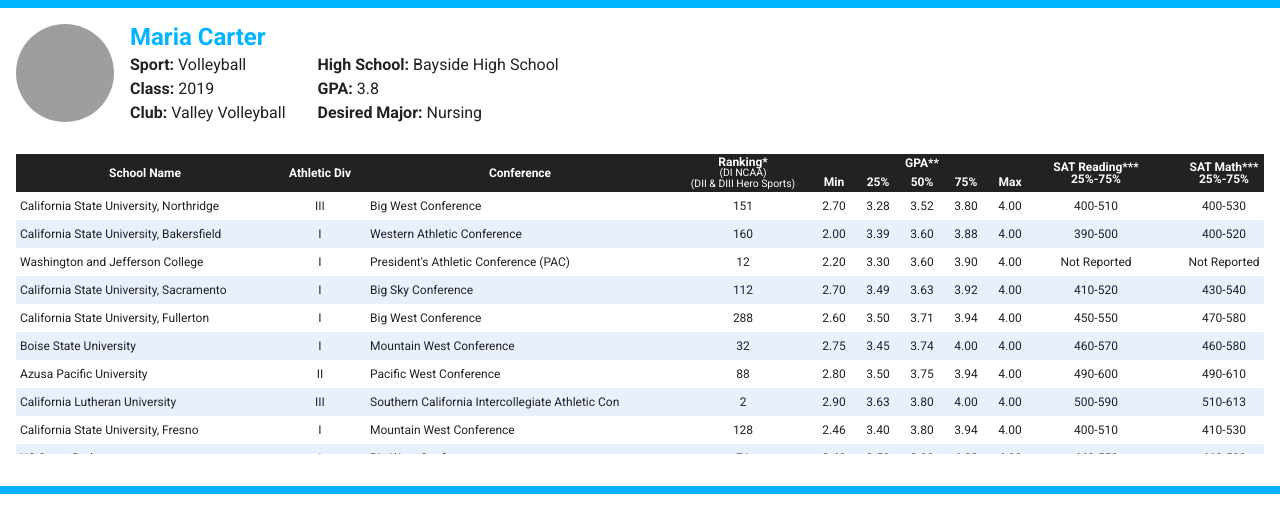
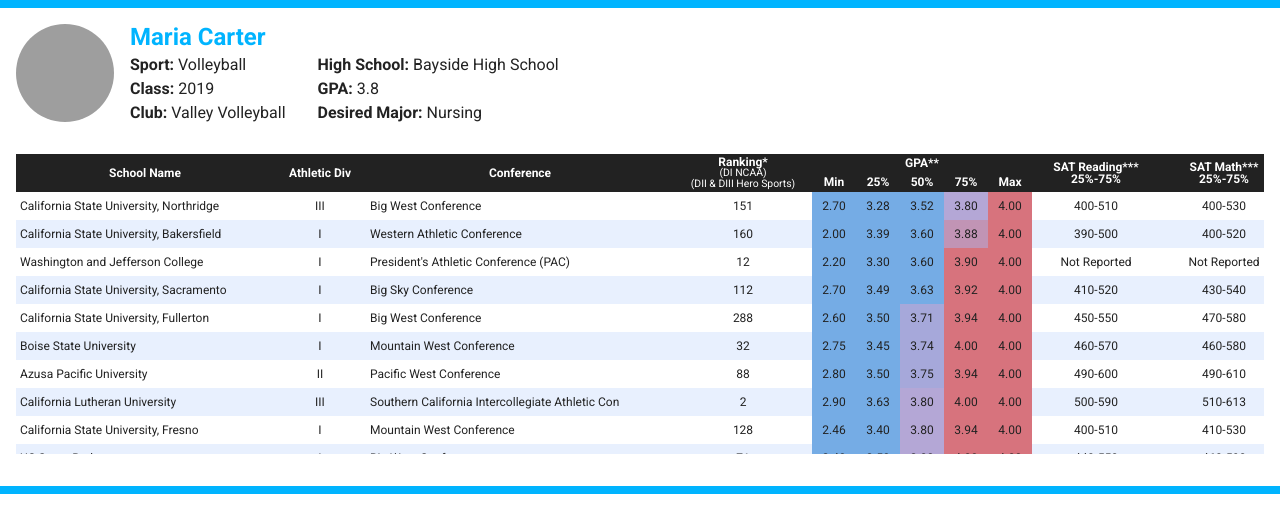
Before and after one commit to JaredThomas/vue-challenge-boilerplate, a Vue app: page / in a window 1280 px wide. Shown: the top 532 px of the page. Built offline with nearby package versions, Linux system fonts and the light colour scheme; grey boxes are pictures that could not be loaded.

Commit message:
GpaCell with conditional background color

```diff
--- a/src/components/AcademicFitReport.vue
+++ b/src/components/AcademicFitReport.vue
@@ -25,7 +25,7 @@
     </div>
 
     <div class="tableContainer">
-      <ReportTable :report="athlete.report" />
+      <ReportTable :report="athlete.report" :athlete-gpa="athlete.gpa" />
     </div>
 
   </div>
--- /dev/null
+++ b/src/components/GpaCell.vue
@@ -0,0 +1,37 @@
+<template>
+    <td class="gpaColumn" :style="{backgroundColor: relativeGpaBackgroundColor}">{{ gpa.toFixed(2) }}</td>
+</template>
+
+<script>
+export default {
+    name: 'GpaCell',
+    props: {
+        athleteGpa: Number,
+        gpa: Number
+    },
+    computed: {
+        relativeGpaBackgroundColor: function () {
+            const diff = this.gpa - this.athleteGpa;
+            if (diff > 0.1) {
+                return '#d7737d'
+            }
+            if (diff > 0 ) {
+                return '#c194b5'
+            }
+            if (diff === 0) {
+                return '#b4a7d6'
+            }
+            if (diff >= -0.1) {
+                return '#a6a8da'
+            }
+            return '#75ace5';
+        }
+    }
+}
+</script>
+
+<style scoped>
+.gpaColumn {
+  text-align: center;
+  width: 36px;
+}</style>
--- a/src/components/ReportTable.vue
+++ b/src/components/ReportTable.vue
@@ -20,7 +20,7 @@
             </tr>
         </thead>
         <tbody>
-            <ReportTableRow v-for="(record, index) in report" :key="record.school" :record="record" :is-row-highlighted="(index + 1) % 2 === 0" />
+            <ReportTableRow v-for="(record, index) in report" :key="record.school" :record="record" :is-row-highlighted="(index + 1) % 2 === 0" :athlete-gpa="athleteGpa" />
         </tbody>
     </table>
 </template>
@@ -34,6 +34,7 @@
     ReportTableRow
   },
   props: {
+    athleteGpa: Number,
     report: {
       type: Array
     }
@@ -51,7 +52,6 @@
   padding: 0.15rem 0;
   vertical-align: middle;
 }
-
 .tableHeaderSupplementalInfo {
   font-weight: 400;
   font-size: 0.65rem;
@@ -76,20 +76,4 @@
   top: 0;
   z-index: 2;
 }
-
-tbody td,
-tbody th {
-  background-color: #FFFFFF;
-  color: #222222;
-  font-size: 0.75rem;
-  font-weight: 400;
-  padding: 0.5rem 0.25rem;
-  text-align: left;
-}
-
-tbody tr:nth-child(even) td,
-tbody tr:nth-child(even) th {
-  background-color: #e8f0fe;
-}
-
 </style>
--- a/src/components/ReportTableRow.vue
+++ b/src/components/ReportTableRow.vue
@@ -4,11 +4,11 @@
         <td :class="['athleticDivisionColumn', 'centeredColumnData']">{{ record.division }}</td>
         <td class="conferenceColumn">{{ record.conference }}</td>
         <td :class="['rankingColumn', 'centeredColumnData']">{{ record.ranking }}</td>
-        <td :class="['gpaColumn', 'centeredColumnData']">{{ record.gpa.min.toFixed(2) }}</td>
-        <td :class="['gpaColumn', 'centeredColumnData']">{{ record.gpa['25%'].toFixed(2) }}</td>
-        <td :class="['gpaColumn', 'centeredColumnData']">{{ record.gpa['50%'].toFixed(2) }}</td>
-        <td :class="['gpaColumn', 'centeredColumnData']">{{ record.gpa['75%'].toFixed(2) }}</td>
-        <td :class="['gpaColumn', 'centeredColumnData']">{{ record.gpa.max.toFixed(2) }}</td>
+        <GpaCell :gpa="record.gpa.min" :athlete-gpa="athleteGpa" />
+        <GpaCell :gpa="record.gpa['25%']" :athlete-gpa="athleteGpa" />
+        <GpaCell :gpa="record.gpa['50%']" :athlete-gpa="athleteGpa" />
+        <GpaCell :gpa="record.gpa['75%']" :athlete-gpa="athleteGpa" />
+        <GpaCell :gpa="record.gpa.max" :athlete-gpa="athleteGpa" />
         <td :class="['testResultColumn', 'centeredColumnData']">{{ record.sat.reading.min !== 'N/A' && record.sat.reading.max !== 'N/A' ? `${record.sat.reading.min}-${record.sat.reading.max}` : 'Not Reported' }}</td>
         <td :class="['testResultColumn', 'centeredColumnData']">{{ record.sat.math.min !== 'N/A' && record.sat.math.max !== 'N/A'  ? `${record.sat.math.min}-${record.sat.math.max}` : 'Not Reported' }}</td>
         <td :class="['testResultColumn', 'centeredColumnData']">{{ record.act.min !== 'N/A' && record.act.max !== 'N/A' ? `${record.act.min}-${record.act.max}` : 'Not Reported' }}</td>
@@ -16,9 +16,15 @@
 </template>
 
 <script>
+import GpaCell from './GpaCell.vue';
+
 export default {
     name: 'ReportTableRow',
+    components: {
+        GpaCell
+    },
     props: {
+        athleteGpa: Number,
         isRowHighlighted: Boolean,
         record: Object
     }
@@ -59,10 +65,6 @@
   width: 300px;
 }
 
-.gpaColumn {
-  width: 36px;
-}
-
 .testResultColumn {
   width: 120px;
 }
```
